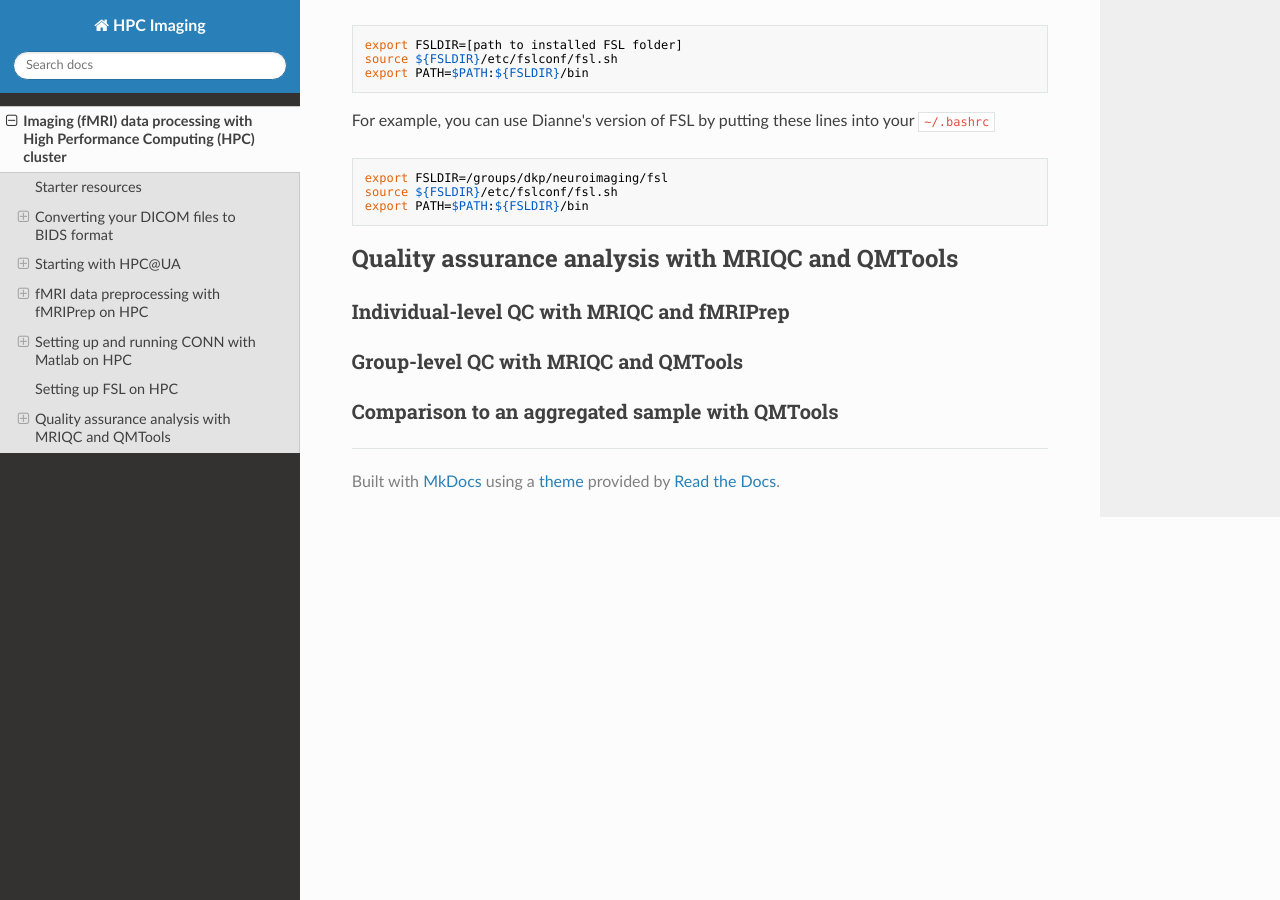
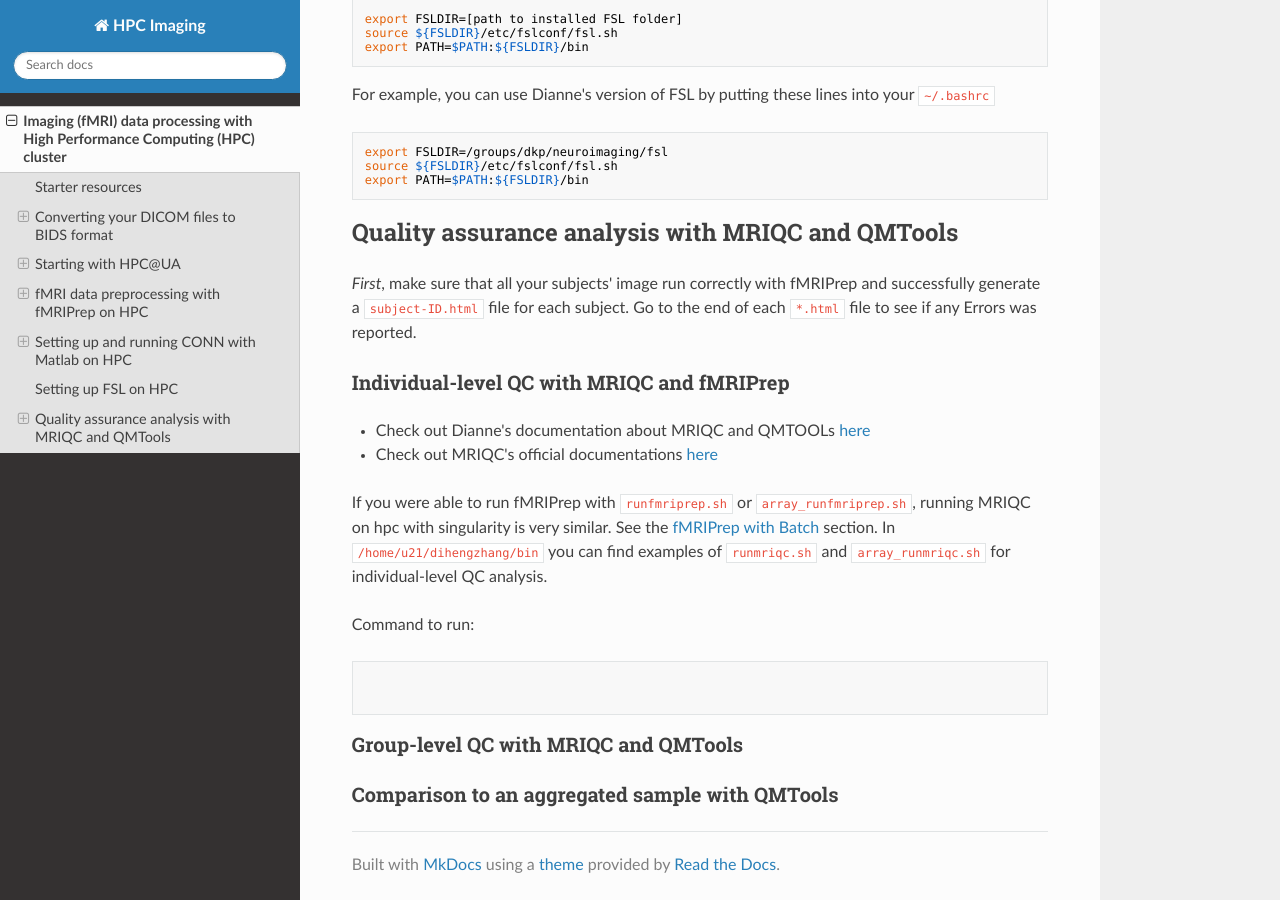
Before and after one commit to Diheng/HPC_imaging, an MkDocs documentation site: the page built from docs/index.md, in a window 1280 px wide and 900 px high, scrolled down 8344 px. Built offline with MkDocs 1.6.1, drawn with Linux system fonts in a browser that asks for light colours; nearby versions of some CDN libraries; some of the changed text lies outside the part shown.

Commit message:
added mriqc

````diff
--- a/docs/index.md
+++ b/docs/index.md
@@ -202,7 +202,7 @@ if you have not set it up), open a terminal and then type:
 
 Then you will be on the bastion host gateway.
 
-### Setting up your script for preprocessing with fMRIPrep on Singularity at HPC
+### Batch script for preprocessing with fMRIPrep with Singularity at HPC
 
 In your Home Directory (type `$cd ~` if you are not sure), you should have a
 bin folder with several scripts (if you don’t let me know and I’ll show you
@@ -343,7 +343,30 @@ export PATH=$PATH:${FSLDIR}/bin
 
 ## Quality assurance analysis with MRIQC and QMTools
 
+*First*, make sure that all your subjects' image run correctly with fMRIPrep and
+successfully generate a `subject-ID.html` file for each subject. Go to the end
+of each `*.html` file to see if any Errors was reported.
+
 ### Individual-level QC with MRIQC and fMRIPrep
+
+- Check out Dianne's documentation about MRIQC and QMTOOLs
+  [here](https://neuroimaging-core-docs.readthedocs.io/en/latest/pages/bids_containers.html#mriqc-and-qmtools)
+
+- Check out MRIQC's official documentations [here](https://mriqc.readthedocs.io/en/stable/)
+
+If you were able to run fMRIPrep with `runfmriprep.sh` or
+`array_runfmriprep.sh`, running MRIQC on hpc with singularity is very similar.
+See the [fMRIPrep with Batch](#Batch script for preprocessing with fMRIPrep with
+Singularity at HPC) section. In `/home/u21/dihengzhang/bin` you can find
+examples of `runmriqc.sh` and `array_runmriqc.sh` for individual-level QC
+analysis.
+
+Command to run:
+
+```
+
+
+```
 
 ### Group-level QC with MRIQC and QMTools
 
````
